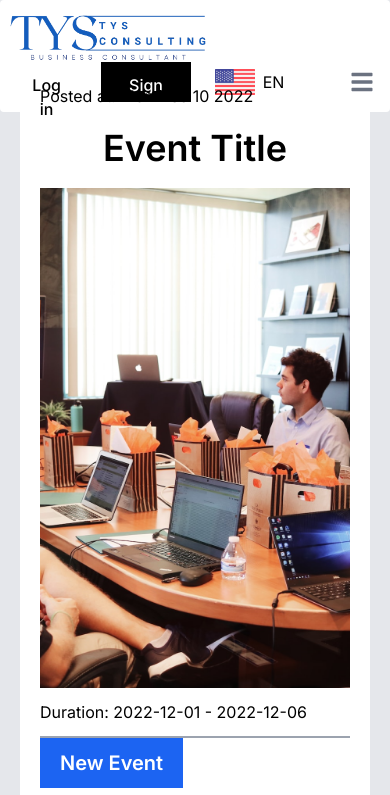
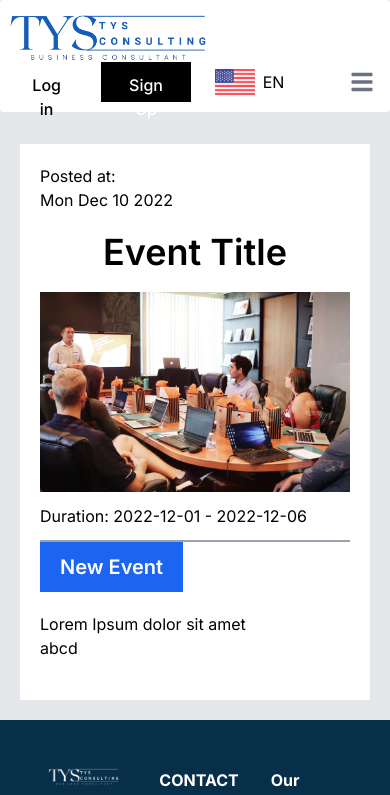
Before and after one commit to fikriymnn/tys-cons, a Next.js app: page /events/event in a window 390 px wide. Shown: the top 795 px of the page. Built offline with nearby package versions, Linux system fonts and the light colour scheme.

Commit message:
Update page.jsx
responsive

```diff
--- a/src/app/events/event/page.jsx
+++ b/src/app/events/event/page.jsx
@@ -10,11 +10,14 @@ function Event() {
                 className='ps-0'
             />
             <div className='bg-white'>
-                <div className="relative p-5">
-                    <div className='w-full h-1000px'>
-                        <h3>Posted at: Mon Dec 10 2022</h3>
+                <div className="relative p-5 mt-20 md:mt-10">
+                    <div className='w-full'>
+                        <div className='flex md:flex-row flex-col'>
+                            <p>Posted at: </p>
+                            <p>Mon Dec 10 2022</p>
+                        </div>
                         <h1 className='text-4xl text-center p-5 font-semibold'>Event Title</h1>
-                        <div className='bg-blue-500 h-[500px] relative'>
+                        <div className='bg-blue-500 h-[200px] md:h-[500px] relative'>
                             <div
                                 className="absolute top-0 left-0 w-full h-full bg-no-repeat bg-center bg-cover"
                                 style={{ backgroundImage: 'url(/assets/images/article.png)' }}
```
